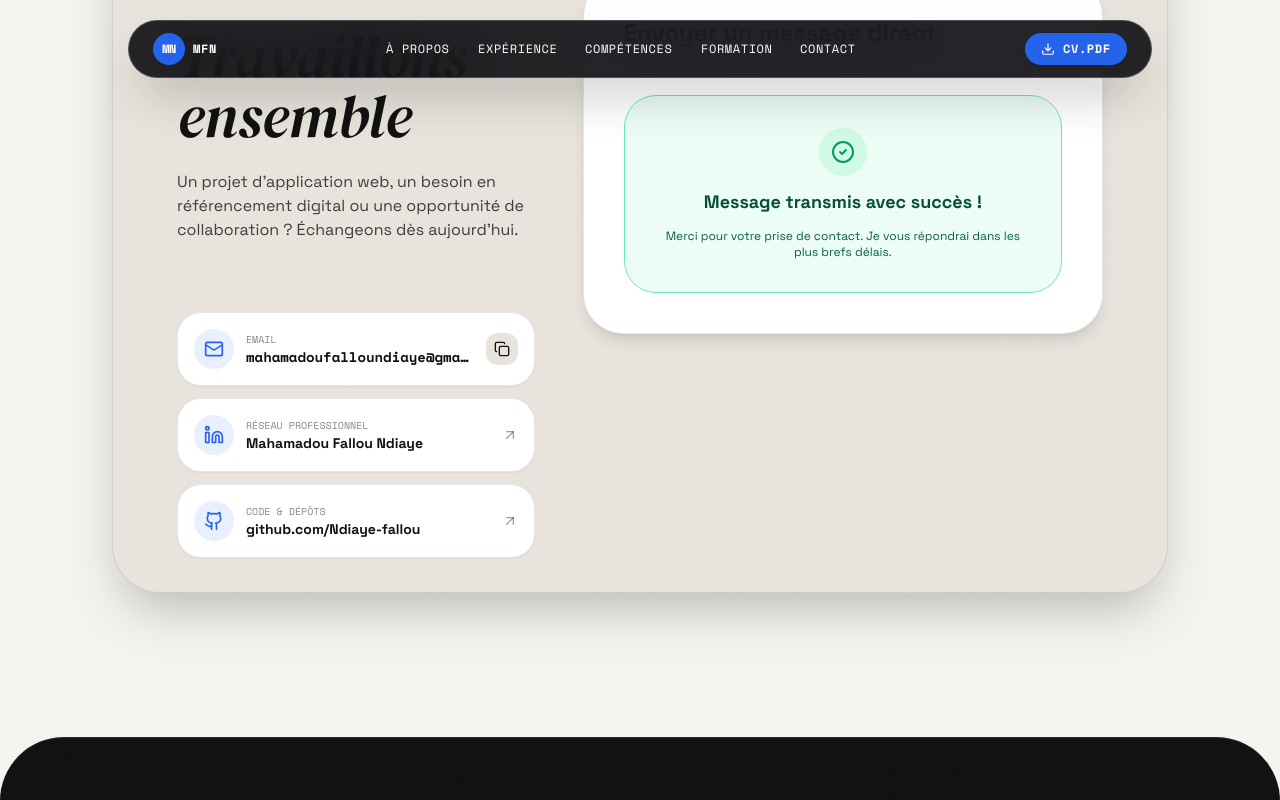
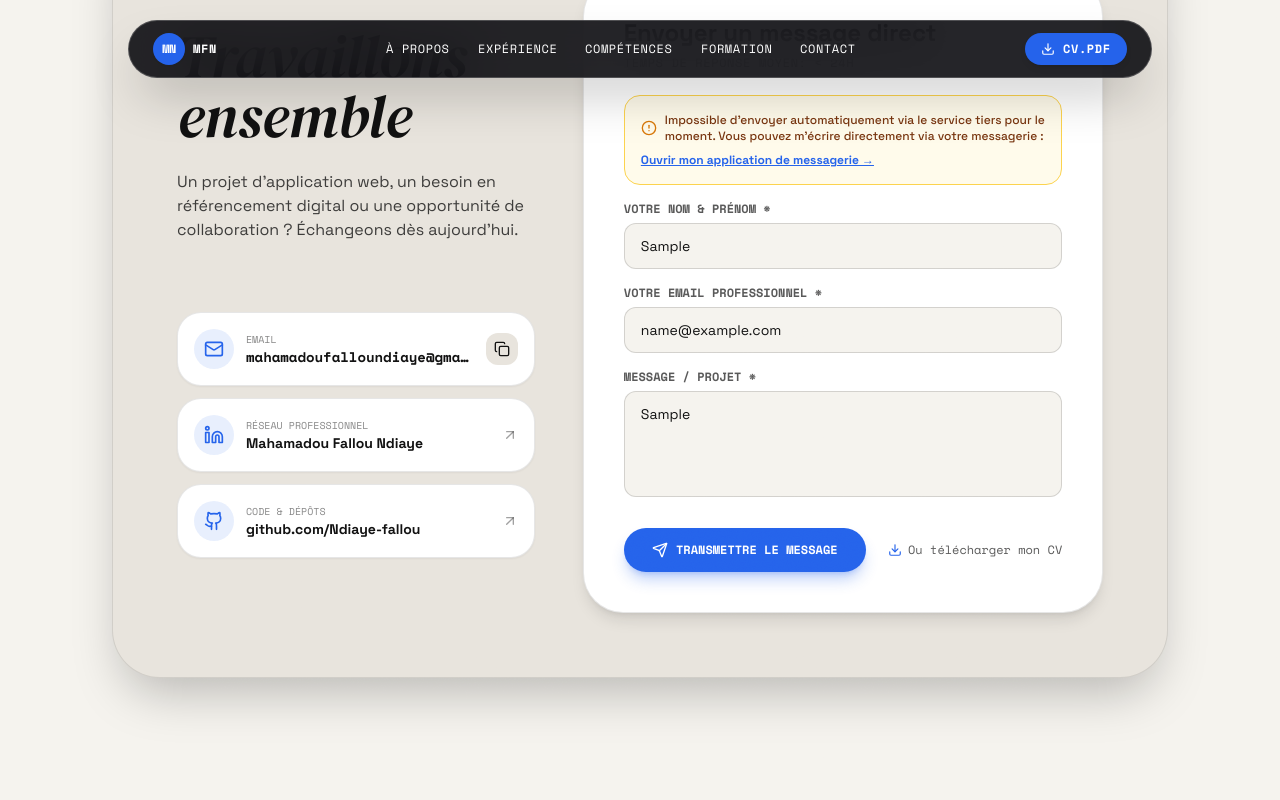
Before and after one commit to Ndiaye-Fallou/portfolio-mahamadou-fallou-ndiaye, a React (Vite) app: page / in a window 1280 px wide. Both pictures are taken after typing "Sample", "name@example.com", "Sample" into the empty fields and a click on the button "TRANSMETTRE LE MESSAGE". Shown: the part 5285-6085 px from the top of the page. Built offline with nearby package versions, Linux system fonts and the light colour scheme; no server answers.

Commit message:
feat(contact): integration envoi direct email vers mahamadoufalloundiaye@gmail.com via FormSubmit AJAX

```diff
--- a/src/App.jsx
+++ b/src/App.jsx
@@ -23,7 +23,9 @@ import {
   Sparkles,
   ChevronDown,
   Menu,
-  X
+  X,
+  Loader2,
+  AlertCircle
 } from 'lucide-react';
 
 gsap.registerPlugin(ScrollTrigger);
@@ -35,6 +37,8 @@ export default function App() {
   const [mobileMenuOpen, setMobileMenuOpen] = useState(false);
   const [copiedEmail, setCopiedEmail] = useState(false);
   const [contactSent, setContactSent] = useState(false);
+  const [isSubmitting, setIsSubmitting] = useState(false);
+  const [contactError, setContactError] = useState(null);
   const [formData, setFormData] = useState({ name: '', email: '', message: '' });
 
   // 1. Download Resume function (generates an authentic, beautifully formatted PDF on the fly)
@@ -167,14 +171,42 @@ export default function App() {
     setTimeout(() => setCopiedEmail(false), 2500);
   };
 
-  // 3. Contact Form Submission
-  const handleFormSubmit = (e) => {
+  // 3. Contact Form Submission (Live Delivery to mahamadoufalloundiaye@gmail.com)
+  const handleFormSubmit = async (e) => {
     e.preventDefault();
-    setContactSent(true);
-    setTimeout(() => {
-      setContactSent(false);
-      setFormData({ name: '', email: '', message: '' });
-    }, 4500);
+    setIsSubmitting(true);
+    setContactError(null);
+
+    try {
+      const response = await fetch("https://formsubmit.co/ajax/mahamadoufalloundiaye@gmail.com", {
+        method: "POST",
+        headers: {
+          "Content-Type": "application/json",
+          "Accept": "application/json"
+        },
+        body: JSON.stringify({
+          nom: formData.name,
+          email: formData.email,
+          message: formData.message,
+          _subject: `Nouveau message Portfolio — ${formData.name}`,
+          _template: "table"
+        })
+      });
+
+      const data = await response.json();
+
+      if (response.ok && (data.success === "true" || data.success === true)) {
+        setContactSent(true);
+        setFormData({ name: '', email: '', message: '' });
+      } else {
+        throw new Error(data.message || "Erreur lors de l'envoi du message.");
+      }
+    } catch (err) {
+      console.error("Erreur envoi email:", err);
+      setContactError("Impossible d'envoyer automatiquement via le service tiers pour le moment. Vous pouvez m'écrire directement via votre messagerie :");
+    } finally {
+      setIsSubmitting(false);
+    }
   };
 
   // 4. GSAP Animations & Lifecycle as strictly mandated in GEMINI.md
@@ -1075,12 +1107,34 @@ export default function App() {
                   <h4 className="font-sans font-bold text-base sm:text-lg text-emerald-900">
                     Message transmis avec succès !
                   </h4>
-                  <p className="font-sans text-xs text-emerald-800">
-                    Merci pour votre prise de contact. Je vous répondrai dans les plus brefs délais.
+                  <p className="font-sans text-xs sm:text-sm text-emerald-800 leading-relaxed max-w-md mx-auto">
+                    Votre message a été transmis directement à <strong>mahamadoufalloundiaye@gmail.com</strong> avec tous les détails. Je vous répondrai dans les plus brefs délais.
                   </p>
+                  <button
+                    type="button"
+                    onClick={() => setContactSent(false)}
+                    className="mt-2 btn-magnetic bg-emerald-600 hover:bg-emerald-700 text-white font-mono text-xs font-bold px-5 py-2.5 rounded-full inline-block"
+                  >
+                    Envoyer un nouveau message
+                  </button>
                 </div>
               ) : (
                 <form onSubmit={handleFormSubmit} className="space-y-4">
+                  {contactError && (
+                    <div className="bg-amber-50 border border-amber-300 rounded-2xl p-4 text-xs text-amber-900 flex flex-col gap-2">
+                      <div className="flex items-center gap-2 font-medium">
+                        <AlertCircle className="w-4 h-4 text-amber-600 flex-shrink-0" />
+                        <span>{contactError}</span>
+                      </div>
+                      <a
+                        href={`mailto:mahamadoufalloundiaye@gmail.com?subject=Message%20Portfolio%20de%20${encodeURIComponent(formData.name || 'Visiteur')}&body=${encodeURIComponent(formData.message)}`}
+                        className="underline font-bold text-signal flex items-center gap-1 hover:text-blue-700"
+                      >
+                        Ouvrir mon application de messagerie &rarr;
+                      </a>
+                    </div>
+                  )}
+
                   <div>
                     <label className="block font-mono text-xs text-noir/70 uppercase mb-1.5 font-semibold">
                       Votre nom & prénom *
@@ -1126,10 +1180,20 @@ export default function App() {
                   <div className="pt-2 flex flex-col sm:flex-row items-center gap-3 sm:gap-4 justify-between">
                     <button
                       type="submit"
-                      className="btn-magnetic w-full sm:w-auto bg-signal hover:bg-blue-600 text-white font-mono font-bold text-xs uppercase px-7 py-3.5 rounded-full flex items-center justify-center gap-2 shadow-lg shadow-signal/30"
+                      disabled={isSubmitting}
+                      className="btn-magnetic w-full sm:w-auto bg-signal hover:bg-blue-600 disabled:opacity-60 text-white font-mono font-bold text-xs uppercase px-7 py-3.5 rounded-full flex items-center justify-center gap-2 shadow-lg shadow-signal/30"
                     >
-                      <Send className="w-4 h-4" />
-                      <span>TRANSMETTRE LE MESSAGE</span>
+                      {isSubmitting ? (
+                        <>
+                          <Loader2 className="w-4 h-4 animate-spin" />
+                          <span>ENVOI EN COURS...</span>
+                        </>
+                      ) : (
+                        <>
+                          <Send className="w-4 h-4" />
+                          <span>TRANSMETTRE LE MESSAGE</span>
+                        </>
+                      )}
                     </button>
 
                     <button
```
